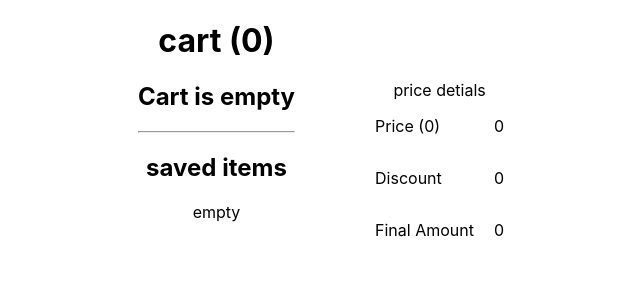
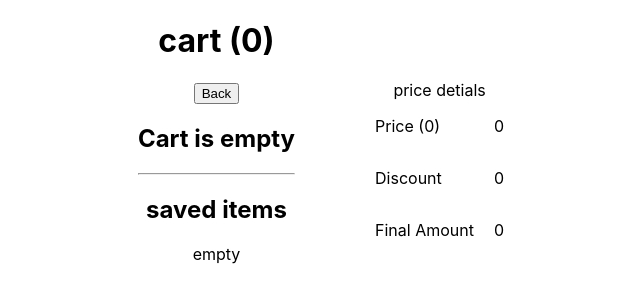
Before and after one commit to BALAJI141031/roc8-sprint-cart-feature, a React (Create React App) app: page /cart in a window 1280 px wide. Shown: the top 302 px of the page, without its empty margins (279-919 px from the left). Built offline with nearby package versions, Linux system fonts and the light colour scheme.

Commit message:
refactor:navigation

```diff
--- a/src/routes/cart.js
+++ b/src/routes/cart.js
@@ -4,8 +4,9 @@
 import CartItem from '../components/cartItem'
 import SavedItem from '../components/savedItem'
 import {useState} from 'react'
+import {useNavigate} from "react-router-dom"
 function Cart() {
-
+    const navigate=useNavigate()
     const {cart,saved}=useCart()
     let cartInitialPrice
     let initialDiscount
@@ -24,6 +25,7 @@
   return (
    <div className='cart-section'> <div>
         <h1>cart ({cart.length})</h1>
+        <button onClick={()=>navigate("/")}>Back</button>
         {cart.length !==0 ? cart.map((cartItem)=>{
             return <CartItem cartItem={cartItem} key={cartItem.id} setSum={setSum} setDiscount={setDiscount}/>
         }) :<div><h2>Cart is empty</h2></div>}
```
